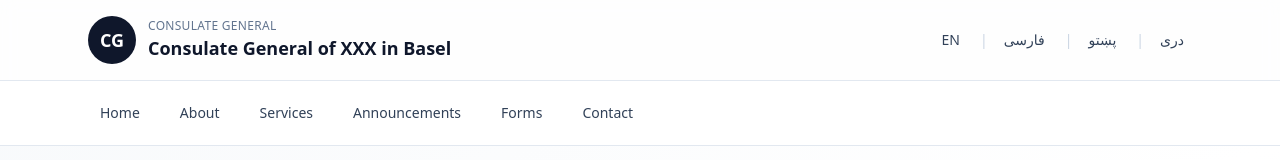
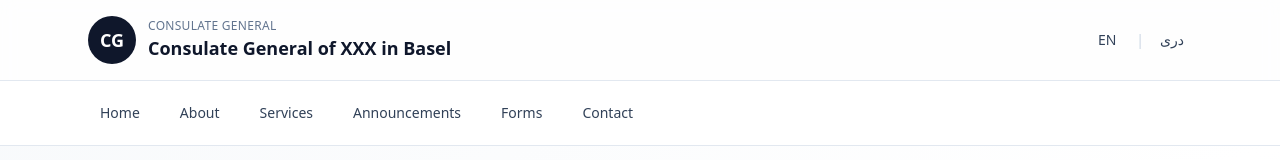
Before and after one commit to ZaidEb/WebEngineering, a Next.js app in the folder formalweb/: page / in a window 1280 px wide. Shown: the top 160 px of the page. Built offline with nearby package versions, Linux system fonts and the light colour scheme.

Commit message:
Update language options in Header component

```diff
--- a/formalweb/src/components/Header.tsx
+++ b/formalweb/src/components/Header.tsx
@@ -1,6 +1,6 @@
 import Navbar from "./Navbar";
 
-const languages = ["EN", "فارسی", "پښتو", "دری"];
+const languages = ["EN","دری"];
 
 export default function Header() {
   return (
```
